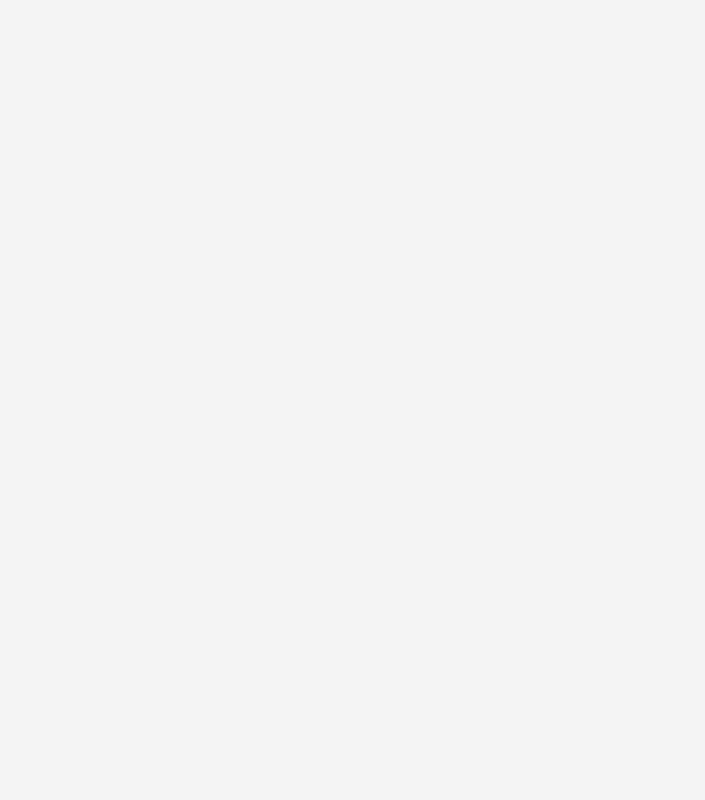
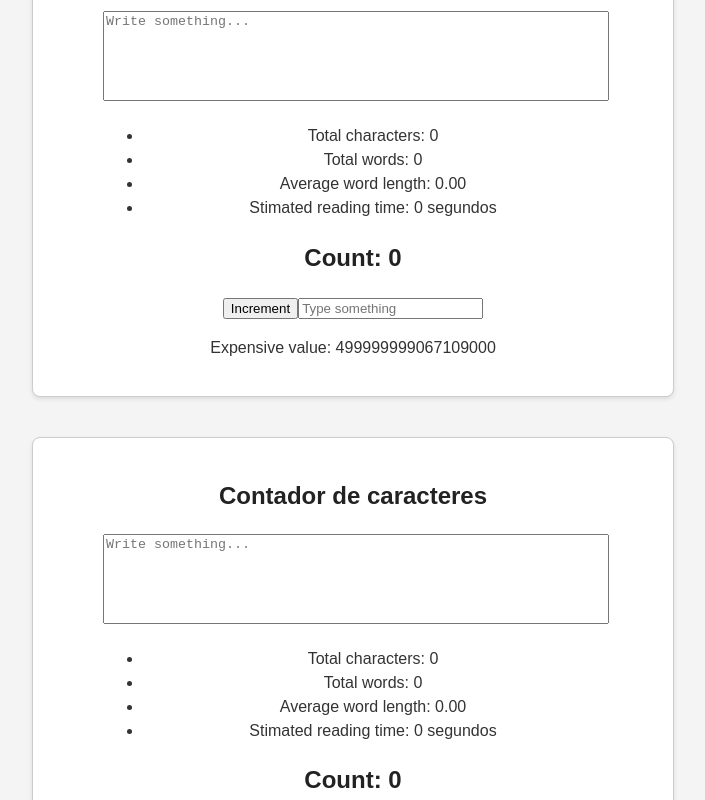
Before and after one commit to MiguelAngelGonzalesMelgar/digital-academy-reduce-todo-app, a React (Vite) app: page / in a window 1280 px wide. Shown: the part 920-1720 px from the top of the page, without its empty margins (287-992 px from the left). Before the commit the page ends 846 px from the top, so only its background shows below. Built offline with nearby package versions, Linux system fonts and the light colour scheme.

Commit message:
chore: add all components in app to test the rendering time when all are being display.

```diff
--- a/src/App.tsx
+++ b/src/App.tsx
@@ -3,6 +3,8 @@ import './App.css'
 const LazyDialog = lazy(() => import ("./components/lazyLoading/MyDialog"))
 import Todo from './components/todos/Todo'
 import TodoReduce from './components/todos/TodoReduce'
+import CharacterCounter from './components/useMemo/CharacterCounter'
+import NoMemoCount from './components/useMemo/NoMemoCount'
 
 function App() {
   const [isOpen, setIsOpen] = useState(false)
@@ -26,6 +28,8 @@ function App() {
       />
       </Suspense>
     )}
+    <CharacterCounter/>
+    <NoMemoCount/>
     </main>
   )
 }
--- /dev/null
+++ b/src/components/useMemo/CharacterCounter.tsx
@@ -0,0 +1,57 @@
+import { useEffect, useMemo, useRef, useState } from "react";
+import ExpensiveComponent from "./ExpensiveComponent";
+
+export const metricsCalculation = (inputValue: string) => {
+  const removedSpaces = inputValue.trim()
+  const words = removedSpaces.length > 0 ? removedSpaces.split(/\s+/) : [];
+  const characterCount = inputValue.length;
+  const wordCount =  words.length;
+  const averageWordLength = wordCount === 0 ? 0 : words.reduce((acc, word) => acc + word.length, 0) / wordCount;
+  const wordsPerMinute = 200;
+  const readingTime = wordCount === 0 ? 0 : Math.ceil(wordCount / wordsPerMinute * 60);
+
+  return {
+    characterCount,
+    wordCount,
+    averageWordLength,
+    readingTime
+  }
+}
+
+const CharacterCounter = () => {
+  const [text, setText] = useState("");
+  const textareaRef = useRef<HTMLTextAreaElement>(null);
+
+  const metrics = useMemo(() => metricsCalculation(text), [text]);
+
+  useEffect(() => {
+    if (textareaRef.current) {
+      textareaRef.current.style.height = "auto";
+      textareaRef.current.style.height = `${textareaRef.current.scrollHeight}px`;
+    }
+  }, [text]);
+
+  return (
+    <section>
+    <div style={{ maxWidth: 500, margin: "auto" }}>
+      <h2>Contador de caracteres</h2>
+      <textarea
+        ref={textareaRef}
+        value={text}
+        onChange={e => setText(e.target.value)}
+        placeholder="Write something..."
+        style={{ width: "100%", minHeight: 80, resize: "none", overflow: "hidden" }}
+      />
+      <ul>
+        <li>Total characters: {metrics.characterCount}</li>
+        <li>Total words: {metrics.wordCount}</li>
+        <li>Average word length: {metrics.averageWordLength.toFixed(2)}</li>
+        <li>Stimated reading time: {metrics.readingTime} segundos</li>
+      </ul>
+    </div>
+    <ExpensiveComponent/>
+    </section>
+  );
+};
+
+export default CharacterCounter;
--- /dev/null
+++ b/src/components/useMemo/NoMemoCount.tsx
@@ -0,0 +1,42 @@
+import { useEffect, useRef, useState } from "react";
+import { metricsCalculation } from "./CharacterCounter";
+import ExpensiveComponent from "./ExpensiveComponent";
+
+
+const NoMemoCount = () => {
+  const [text, setText] = useState("");
+  const textareaRef = useRef<HTMLTextAreaElement>(null);
+
+  const metrics = metricsCalculation(text);
+
+  useEffect(() => {
+    if (textareaRef.current) {
+      textareaRef.current.style.height = "auto";
+      textareaRef.current.style.height = `${textareaRef.current.scrollHeight}px`;
+    }
+  }, [text]);
+
+  return (
+    <section>
+      <div style={{ maxWidth: 500, margin: "auto" }}>
+        <h2>Contador de caracteres</h2>
+        <textarea
+          ref={textareaRef}
+          value={text}
+          onChange={e => setText(e.target.value)}
+          placeholder="Write something..."
+          style={{ width: "100%", minHeight: 80, resize: "none", overflow: "hidden" }}
+        />
+        <ul>
+          <li>Total characters: {metrics.characterCount}</li>
+          <li>Total words: {metrics.wordCount}</li>
+          <li>Average word length: {metrics.averageWordLength.toFixed(2)}</li>
+          <li>Stimated reading time: {metrics.readingTime} segundos</li>
+        </ul>
+      </div>
+      <ExpensiveComponent/>
+    </section>
+  );
+};
+
+export default NoMemoCount;
```
